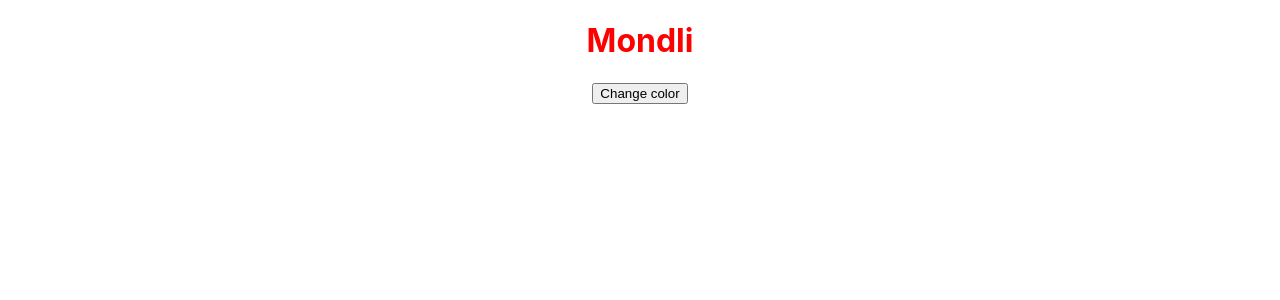
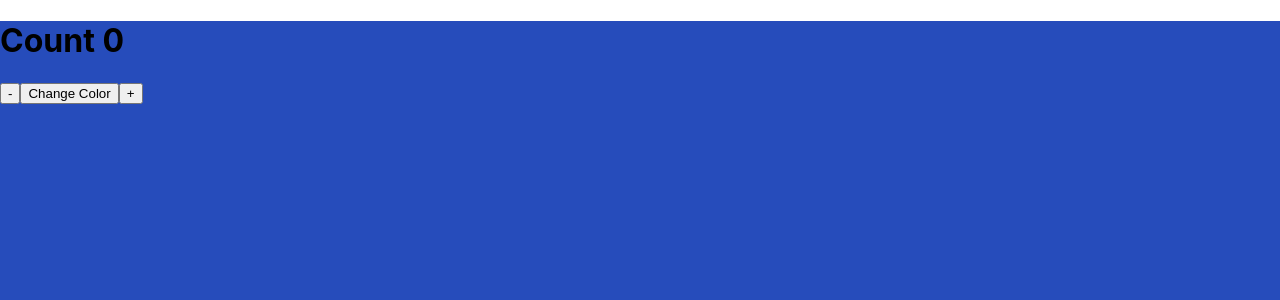
Before and after one commit to mehTro20/colourChangeApp, a React (Create React App) app: page / in a window 1280 px wide. Shown: the top 300 px of the page. Built offline with nearby package versions, Linux system fonts and the light colour scheme.

Commit message:
adding and subtracting functions

```diff
--- a/src/App.js
+++ b/src/App.js
@@ -1,21 +1,125 @@
-import { useState } from 'react';
-import './App.css';
+import "./App.css";
 
-function App() {
-  const [changeColor, setChangeColor] = useState(false)
+import React, { Component } from "react";
 
+// var colors = ['rgb(' + Math.round(Math.random() * 255) + ',' +
+// Math.round(Math.random() * 255) + ',' +
+// Math.round(Math.random() * 255) + ')'];
+// var random_color = colors[Math.floor(Math.random() * colors.length)];
 
-  const handleChangeColor = () => {
-    setChangeColor(true)
-    // console.log('color is changed')
+export default class App extends Component {
+  constructor(props) {
+    super(props);
+    this.state = {
+      display: true,
+      count: 0,
+    };
+    this.changeColor = this.changeColor.bind(this);
+    this.add = this.add.bind(this);
+    this.minus = this.minus.bind(this);
+  }
+  changeColor() {
+    this.setState({
+      display: !this.state.display,
+    });
+  }
+  add() {
+    this.setState((state) => ({
+      count: state.count + 1,
+    }));
+  }
+  minus() {
+    if (this.state.count === 0) {
+      this.setState((state) => ({
+        count: 0,
+      }));
+    } else {
+      this.setState((state) => ({
+        count: state.count - 1,
+      }));
+    }
+  }
+
+  render() {
+    if (this.state.display) {
+      return (
+        <div>
+          <div
+            className="items-div"
+            style={{
+              backgroundColor:
+                "rgb(" +
+                Math.round(Math.random() * 255) +
+                "," +
+                Math.round(Math.random() * 255) +
+                "," +
+                Math.round(Math.random() * 255) +
+                ")",
+              height: "100vh",
+            }}
+          >
+            <div className="countdiv">
+              <h1>Count {this.state.count}</h1>
+            </div>
+            <button onClick={this.minus}>-</button>
+            <button onClick={this.changeColor}>Change Color</button>
+            <button onClick={this.add}>+</button>
+          </div>
+        </div>
+      );
+    } else {
+      return (
+        <div>
+          <div
+            className="items-div"
+            style={{
+              backgroundColor:
+                "rgb(" +
+                Math.round(Math.random() * 255) +
+                "," +
+                Math.round(Math.random() * 255) +
+                "," +
+                Math.round(Math.random() * 255) +
+                ")",
+              height: "100vh",
+            }}
+          >
+            <div className="countdiv">
+              <h1>Count: {this.state.count}</h1>
+            </div>
+            <button onClick={this.minus}>-</button>
+            <button onClick={this.changeColor}>Change Color</button>
+            <button onClick={this.add}>+</button>
+          </div>
+        </div>
+      );
+    }
+  }
 }
 
-  return (
-    <div className="App">
-{!changeColor ? <h1 style={{color: 'red'}}>Mondli</h1> : <h1>Tumi</h1>}
-      <button onClick={handleChangeColor} >Change color</button>
-    </div>
-  );
-}
+// export default App;
+// function App() {
+//   const [changeColor, setChangeColor] = useState(false)
 
-export default App;
+//   const handleChangeColor = () => {
+//     setChangeColor(true)
+//     // console.log('color is changed')
+// }
+
+//   render (){
+//     <div className="App">
+// {()=> {
+//   if("fgdfgdf"){
+// return "dfgdfg"
+//   }else if("ghjgh"){
+//     return "dfgdfg"
+//   }else if("ghfgh"){
+//     return "dfgdfg"
+//   }else{
+//     return "dfgdfg"
+//   }
+// }}
+//       <button onClick={handleChangeColor} >Change color</button>
+//     </div>
+//     }
+// }
```
